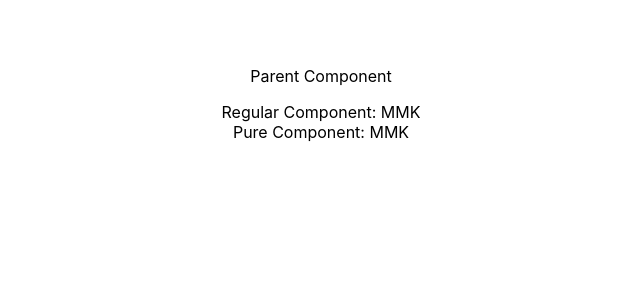
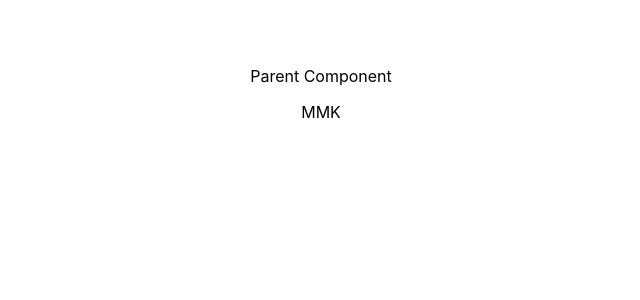
Before and after one commit to mmkvdev/reactAdvancedRetro, a React (Create React App) app: page / in a window 1280 px wide. Shown: the top 300 px of the page, without its empty margins (319-959 px from the left). Built offline with nearby package versions, Linux system fonts and the light colour scheme.

Commit message:
concept/memo: React memo component at Parent

```diff
--- a/src/components/class/ParentComponent.js
+++ b/src/components/class/ParentComponent.js
@@ -1,6 +1,7 @@
 import React, { Component } from "react";
 import RegularComponent from "./RegularComponent";
 import PureComponent from "./PureComponent";
+import MemoComp from "../Function/MemoComp";
 
 export class ParentComponent extends Component {
   constructor(props) {
@@ -24,8 +25,9 @@ export class ParentComponent extends Component {
     return (
       <>
         <p>Parent Component</p>
-        <RegularComponent name={this.state.name} />
-        <PureComponent name={this.state.name} />
+        {/* <RegularComponent name={this.state.name} />
+        <PureComponent name={this.state.name} /> */}
+        <MemoComp name={this.state.name} />
       </>
     );
   }
```
